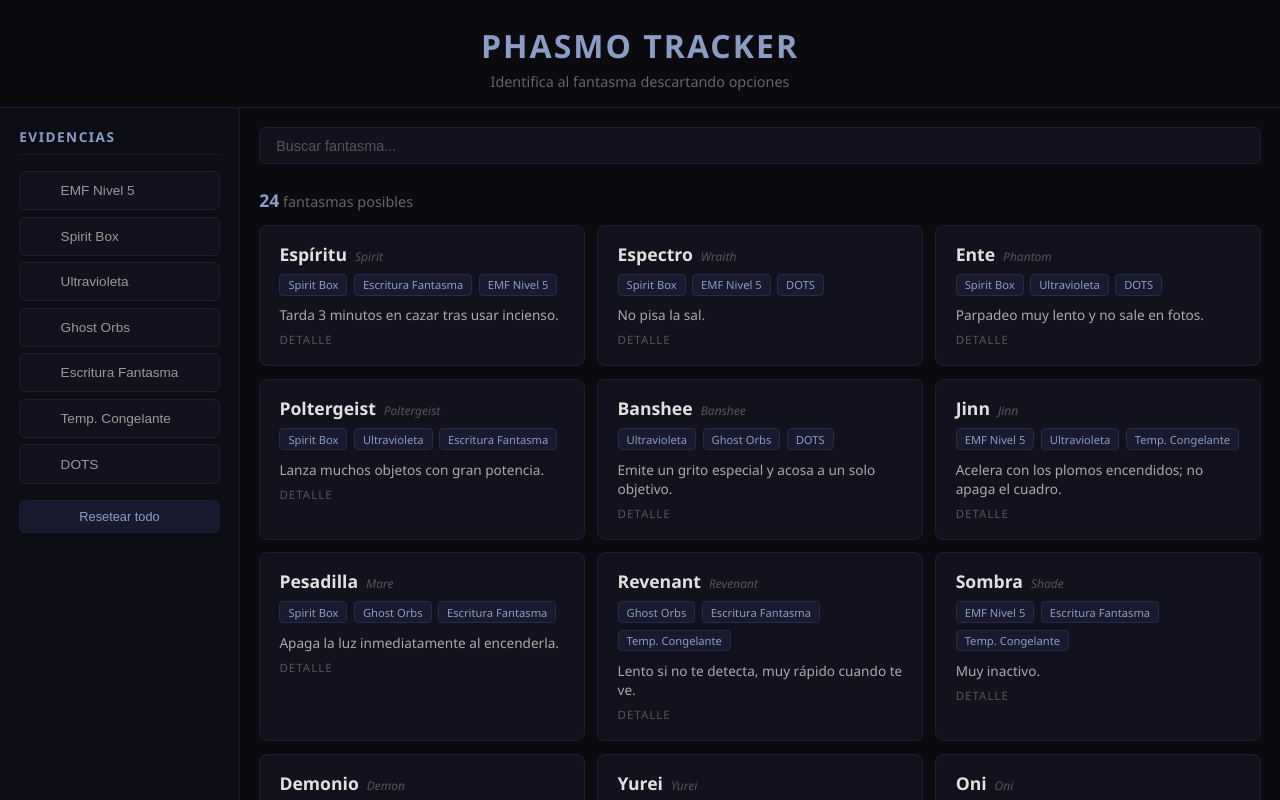
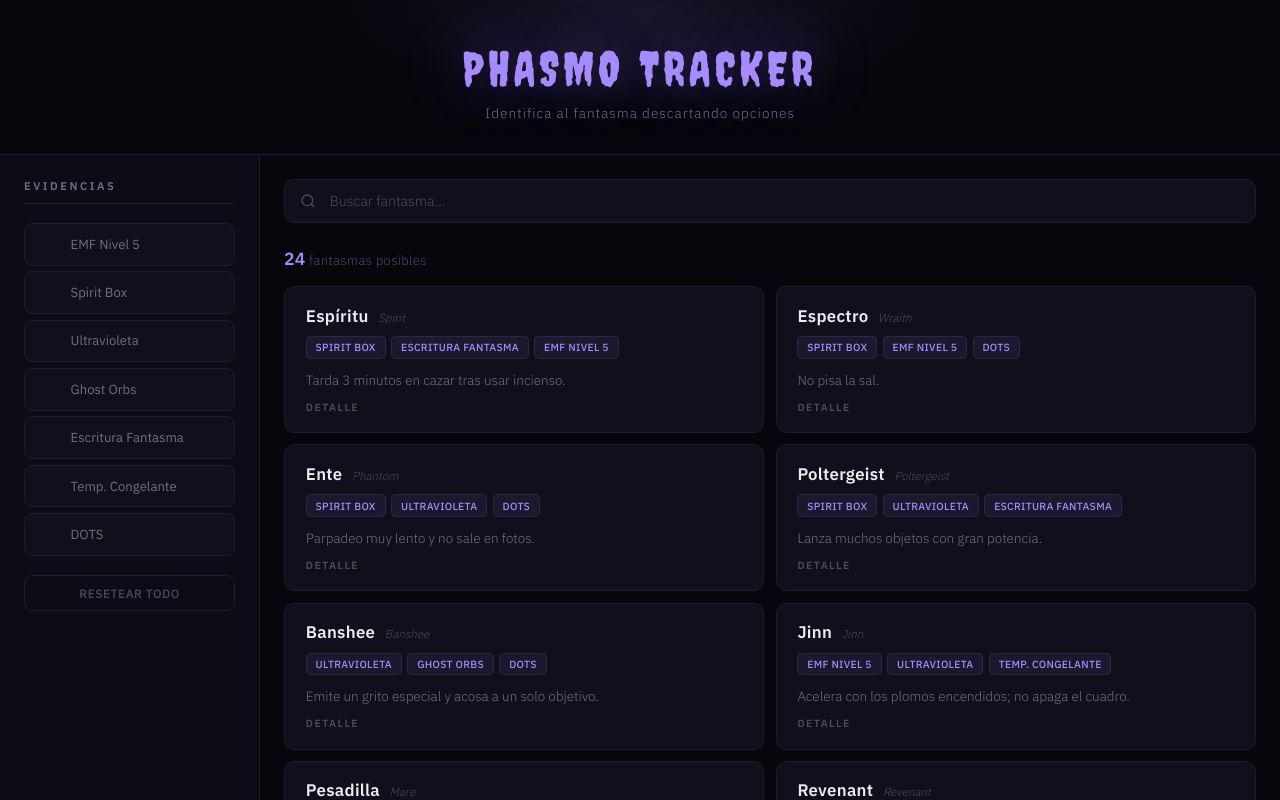
Before and after one commit to lvcas21/phasmo-tracker, a React (Vite) app: page / in a window 1280 px wide. Shown: the top 800 px of the page. Built offline with nearby package versions, Linux system fonts and the light colour scheme.

Commit message:
Mejorar estilos y estructura de componentes: se actualizaron estilos en App.css y se implementó un nuevo diseño en App.jsx y EvidencePanel.jsx, además de agregar variables CSS para una mejor gestión de estilos.

```diff
--- a/src/App.css
+++ b/src/App.css
@@ -1,104 +1,145 @@
 /* ===== LAYOUT ===== */
 .app {
   min-height: 100vh;
-  background: #0a0a0f;
-  color: #e0e0e0;
-  font-family: 'Segoe UI', system-ui, -apple-system, sans-serif;
+  background: var(--bg-deep);
 }
 
+/* ===== HEADER ===== */
 .app-header {
+  position: relative;
   text-align: center;
-  padding: 1.5rem 1rem 1rem;
-  border-bottom: 1px solid #1a1a2e;
+  padding: 2.5rem 1rem 2rem;
+  border-bottom: 1px solid var(--border);
+  overflow: hidden;
+}
+
+.header-glow {
+  position: absolute;
+  top: -60%;
+  left: 50%;
+  transform: translateX(-50%);
+  width: 600px;
+  height: 200px;
+  background: radial-gradient(ellipse, rgba(167, 139, 250, 0.12) 0%, transparent 70%);
+  pointer-events: none;
 }
 
 .app-header h1 {
   margin: 0;
-  font-size: 2rem;
-  color: #8b9dc3;
-  letter-spacing: 2px;
+  font-family: var(--font-display);
+  font-size: 3rem;
+  font-weight: 400;
+  color: var(--highlight);
+  letter-spacing: 4px;
   text-transform: uppercase;
+  text-shadow: 0 0 40px rgba(167, 139, 250, 0.3);
+  animation: headerPulse 4s ease-in-out infinite;
+}
+
+@keyframes headerPulse {
+  0%, 100% { text-shadow: 0 0 40px rgba(167, 139, 250, 0.3); }
+  50% { text-shadow: 0 0 60px rgba(167, 139, 250, 0.5), 0 0 100px rgba(167, 139, 250, 0.15); }
 }
 
 .app-header p {
-  margin: 0.3rem 0 0;
-  color: #666;
-  font-size: 0.9rem;
+  margin: 0.5rem 0 0;
+  color: var(--text-muted);
+  font-size: 0.85rem;
+  font-weight: 300;
+  letter-spacing: 1px;
 }
 
 .app-layout {
   display: flex;
   gap: 0;
-  min-height: calc(100vh - 100px);
+  min-height: calc(100vh - 130px);
 }
 
-/* ===== SIDEBAR (Evidencias) ===== */
+/* ===== SIDEBAR ===== */
 .sidebar {
-  width: 240px;
-  min-width: 240px;
-  background: #0d0d15;
-  border-right: 1px solid #1a1a2e;
-  padding: 1.2rem;
+  width: 260px;
+  min-width: 260px;
+  background: var(--bg-surface);
+  border-right: 1px solid var(--border);
+  padding: 1.5rem;
+  display: flex;
+  flex-direction: column;
 }
 
-.evidence-panel h2,
-.behavior-panel h2 {
-  font-size: 0.85rem;
+.evidence-panel h2 {
+  font-family: var(--font-body);
+  font-size: 0.7rem;
+  font-weight: 600;
   text-transform: uppercase;
-  letter-spacing: 1.5px;
-  color: #8b9dc3;
-  margin: 0 0 1rem;
-  padding-bottom: 0.5rem;
-  border-bottom: 1px solid #1a1a2e;
+  letter-spacing: 2.5px;
+  color: var(--text-muted);
+  margin: 0 0 1.2rem;
+  padding-bottom: 0.6rem;
+  border-bottom: 1px solid var(--border);
 }
 
 .evidence-list {
   display: flex;
   flex-direction: column;
-  gap: 0.4rem;
+  gap: 0.35rem;
 }
 
 .evidence-btn {
   display: flex;
   align-items: center;
-  gap: 0.6rem;
+  gap: 0.7rem;
   width: 100%;
-  padding: 0.6rem 0.8rem;
-  border: 1px solid #1e1e30;
-  border-radius: 6px;
-  background: #12121e;
-  color: #999;
+  padding: 0.65rem 0.9rem;
+  border: 1px solid var(--border);
+  border-radius: 8px;
+  background: var(--bg-card);
+  color: var(--text-muted);
   cursor: pointer;
-  font-size: 0.85rem;
-  transition: all 0.15s ease;
+  font-family: var(--font-body);
+  font-size: 0.82rem;
+  font-weight: 400;
+  transition: all 0.2s cubic-bezier(0.4, 0, 0.2, 1);
   text-align: left;
 }
 
 .evidence-btn:hover {
-  background: #1a1a2e;
-  color: #ccc;
+  background: var(--bg-elevated);
+  color: var(--text);
+  border-color: var(--border-hover);
+  transform: translateX(3px);
 }
 
 .evidence-btn.confirmed {
-  background: #0d2818;
-  border-color: #1a5c32;
-  color: #4ade80;
+  background: rgba(110, 231, 183, 0.08);
+  border-color: var(--accent-dim);
+  color: var(--accent);
+  box-shadow: inset 0 0 20px rgba(110, 231, 183, 0.04);
 }
 
 .evidence-btn.ruled-out {
-  background: #2a0d0d;
-  border-color: #5c1a1a;
-  color: #f87171;
+  background: rgba(248, 113, 113, 0.06);
+  border-color: var(--danger-dim);
+  color: var(--danger);
+  box-shadow: inset 0 0 20px rgba(248, 113, 113, 0.04);
 }
 
 .evidence-icon {
-  width: 18px;
-  height: 18px;
+  width: 20px;
+  height: 20px;
   display: flex;
   align-items: center;
   justify-content: center;
-  font-weight: bold;
-  font-size: 1rem;
+  font-weight: 600;
+  font-size: 0.9rem;
+  border-radius: 4px;
+}
+
+.confirmed .evidence-icon {
+  background: rgba(110, 231, 183, 0.15);
+}
+
+.ruled-out .evidence-icon {
+  background: rgba(248, 113, 113, 0.15);
 }
 
 .evidence-name {
@@ -107,220 +148,268 @@
 
 .reset-btn {
   width: 100%;
-  margin-top: 1rem;
-  padding: 0.5rem;
-  border: 1px solid #1e1e30;
-  border-radius: 6px;
-  background: #1a1a2e;
-  color: #8b9dc3;
+  margin-top: 1.2rem;
+  padding: 0.6rem;
+  border: 1px solid var(--border);
+  border-radius: 8px;
+  background: transparent;
+  color: var(--text-dim);
   cursor: pointer;
-  font-size: 0.8rem;
-  transition: all 0.15s ease;
+  font-family: var(--font-body);
+  font-size: 0.75rem;
+  font-weight: 500;
+  letter-spacing: 0.5px;
+  text-transform: uppercase;
+  transition: all 0.2s ease;
 }
 
 .reset-btn:hover {
-  background: #252540;
-  color: #aab8d3;
+  background: var(--bg-elevated);
+  color: var(--text-muted);
+  border-color: var(--border-hover);
+}
+
+.active-filters {
+  margin-top: 0.8rem;
+  padding: 0.5rem 0.9rem;
+  font-size: 0.72rem;
+  color: var(--highlight);
+  background: var(--highlight-dim);
+  border-radius: 6px;
+  text-align: center;
+  font-weight: 500;
+  letter-spacing: 0.5px;
 }
 
 /* ===== MAIN CONTENT ===== */
 .main-content {
   flex: 1;
-  padding: 1.2rem;
+  padding: 1.5rem;
   overflow-y: auto;
+}
+
+/* ===== SEARCH ===== */
+.search-wrapper {
+  position: relative;
+  margin-bottom: 1.5rem;
+}
+
+.search-icon {
+  position: absolute;
+  left: 1rem;
+  top: 50%;
+  transform: translateY(-50%);
+  width: 16px;
+  height: 16px;
+  color: var(--text-dim);
+  pointer-events: none;
 }
 
 .search-input {
   width: 100%;
-  padding: 0.6rem 1rem;
-  margin-bottom: 1rem;
-  border: 1px solid #1e1e30;
-  border-radius: 6px;
-  background: #12121e;
-  color: #e0e0e0;
-  font-size: 0.9rem;
+  padding: 0.75rem 1rem 0.75rem 2.8rem;
+  border: 1px solid var(--border);
+  border-radius: 10px;
+  background: var(--bg-card);
+  color: var(--text);
+  font-family: var(--font-body);
+  font-size: 0.88rem;
+  font-weight: 300;
   outline: none;
-  transition: border-color 0.15s;
+  transition: all 0.25s ease;
 }
 
 .search-input::placeholder {
-  color: #555;
+  color: var(--text-dim);
+  font-weight: 300;
 }
 
 .search-input:focus {
-  border-color: #8b9dc3;
-}
-
-/* ===== BEHAVIOR PANEL ===== */
-.behavior-panel {
-  margin-bottom: 1.5rem;
-  background: #0d0d15;
-  border: 1px solid #1a1a2e;
-  border-radius: 8px;
-  padding: 1rem 1.2rem;
-}
-
-.behavior-list {
-  display: grid;
-  grid-template-columns: repeat(auto-fill, minmax(280px, 1fr));
-  gap: 0.3rem 1.5rem;
-}
-
-.behavior-item {
-  display: flex;
-  align-items: center;
-  gap: 0.5rem;
-  padding: 0.3rem 0;
-  font-size: 0.82rem;
-  color: #999;
-  cursor: pointer;
-  transition: color 0.15s;
-}
-
-.behavior-item:hover {
-  color: #ccc;
-}
-
-.behavior-item input[type='checkbox'] {
-  accent-color: #8b9dc3;
-  width: 14px;
-  height: 14px;
-  cursor: pointer;
-}
-
-.behavior-item:has(input:checked) {
-  color: #c0cfea;
+  border-color: var(--highlight);
+  box-shadow: 0 0 0 3px rgba(167, 139, 250, 0.08);
 }
 
 /* ===== GHOST GRID ===== */
 .ghost-grid-wrapper {
-  margin-top: 0.5rem;
+  margin-top: 0;
 }
 
 .ghost-count {
-  font-size: 0.9rem;
-  color: #666;
-  margin-bottom: 0.8rem;
+  font-size: 0.82rem;
+  color: var(--text-dim);
+  margin-bottom: 1rem;
+  font-weight: 300;
+  letter-spacing: 0.3px;
 }
 
 .ghost-count strong {
-  color: #8b9dc3;
+  color: var(--highlight);
   font-size: 1.1rem;
+  font-weight: 600;
 }
 
 .ghost-grid {
   display: grid;
-  grid-template-columns: repeat(auto-fill, minmax(300px, 1fr));
-  gap: 0.8rem;
+  grid-template-columns: repeat(auto-fill, minmax(320px, 1fr));
+  gap: 0.7rem;
 }
 
 /* ===== GHOST CARD ===== */
 .ghost-card {
-  background: #12121e;
-  border: 1px solid #1e1e30;
-  border-radius: 8px;
-  padding: 1rem 1.2rem;
+  background: var(--bg-card);
+  border: 1px solid var(--border);
+  border-radius: 10px;
+  padding: 1.1rem 1.3rem;
   cursor: pointer;
-  transition: all 0.2s ease;
+  transition: all 0.25s cubic-bezier(0.4, 0, 0.2, 1);
+  position: relative;
+  overflow: hidden;
+  animation: cardFadeIn 0.3s ease-out both;
+}
+
+@keyframes cardFadeIn {
+  from {
+    opacity: 0;
+    transform: translateY(8px);
+  }
+  to {
+    opacity: 1;
+    transform: translateY(0);
+  }
+}
+
+.ghost-card::before {
+  content: '';
+  position: absolute;
+  top: 0;
+  left: 0;
+  right: 0;
+  height: 2px;
+  background: linear-gradient(90deg, transparent, var(--highlight), transparent);
+  opacity: 0;
+  transition: opacity 0.3s ease;
 }
 
 .ghost-card:hover {
-  border-color: #3a3a5c;
-  background: #16162a;
+  border-color: var(--border-hover);
+  background: var(--bg-elevated);
+  transform: translateY(-2px);
+  box-shadow: 0 8px 32px rgba(0, 0, 0, 0.3);
+}
+
+.ghost-card:hover::before {
+  opacity: 1;
 }
 
 .ghost-card.eliminated {
-  opacity: 0.25;
+  opacity: 0.15;
   filter: grayscale(1);
   order: 1;
+  transform: scale(0.98);
+}
+
+.ghost-card.eliminated:hover {
+  transform: scale(0.98);
+  box-shadow: none;
 }
 
 .ghost-card-header {
   display: flex;
   align-items: baseline;
-  gap: 0.5rem;
-  margin-bottom: 0.5rem;
+  gap: 0.6rem;
+  margin-bottom: 0.6rem;
 }
 
 .ghost-card-header h3 {
   margin: 0;
-  font-size: 1.1rem;
-  color: #e0e0e0;
+  font-family: var(--font-body);
+  font-size: 1.05rem;
+  font-weight: 600;
+  color: #ebebf0;
+  letter-spacing: 0.3px;
 }
 
 .ghost-name-en {
-  font-size: 0.75rem;
-  color: #555;
+  font-size: 0.72rem;
+  color: var(--text-dim);
   font-style: italic;
+  font-weight: 300;
 }
 
 .ghost-evidences {
   display: flex;
-  gap: 0.4rem;
+  gap: 0.35rem;
   flex-wrap: wrap;
-  margin-bottom: 0.6rem;
+  margin-bottom: 0.7rem;
 }
 
 .evidence-tag {
-  font-size: 0.7rem;
-  padding: 0.15rem 0.5rem;
-  background: #1a1a2e;
-  border: 1px solid #2a2a45;
-  border-radius: 4px;
-  color: #8b9dc3;
+  font-size: 0.65rem;
+  font-weight: 500;
+  padding: 0.2rem 0.55rem;
+  background: var(--highlight-dim);
+  border: 1px solid rgba(167, 139, 250, 0.12);
+  border-radius: 5px;
+  color: var(--highlight);
+  letter-spacing: 0.3px;
+  text-transform: uppercase;
 }
 
 .ghost-summary {
   margin: 0;
-  font-size: 0.85rem;
-  color: #aaa;
-  line-height: 1.4;
+  font-size: 0.84rem;
+  color: var(--text-muted);
+  line-height: 1.5;
+  font-weight: 300;
 }
 
 .ghost-detail {
-  margin-top: 0.8rem;
-  padding-top: 0.8rem;
-  border-top: 1px solid #1e1e30;
+  margin-top: 0.9rem;
+  padding-top: 0.9rem;
+  border-top: 1px solid var(--border);
+  animation: detailSlide 0.2s ease-out;
+}
+
+@keyframes detailSlide {
+  from {
+    opacity: 0;
+    max-height: 0;
+  }
+  to {
+    opacity: 1;
+    max-height: 500px;
+  }
 }
 
 .ghost-detail p {
   margin: 0;
-  font-size: 0.82rem;
-  color: #888;
-  line-height: 1.5;
-}
-
-.ghost-behaviors {
-  margin-top: 0.6rem;
-}
-
-.ghost-behaviors strong {
-  font-size: 0.78rem;
-  color: #8b9dc3;
-}
-
-.ghost-behaviors ul {
-  margin: 0.3rem 0 0;
-  padding-left: 1.2rem;
-}
-
-.ghost-behaviors li {
-  font-size: 0.78rem;
-  color: #7a7a9a;
-  margin-bottom: 0.15rem;
+  font-size: 0.8rem;
+  color: var(--text-muted);
+  line-height: 1.65;
+  font-weight: 300;
 }
 
 .expand-hint {
   display: inline-block;
-  margin-top: 0.5rem;
-  font-size: 0.72rem;
-  color: #555;
+  margin-top: 0.6rem;
+  font-size: 0.65rem;
+  font-weight: 600;
+  color: var(--text-dim);
   text-transform: uppercase;
-  letter-spacing: 1px;
+  letter-spacing: 1.5px;
+  transition: color 0.2s ease;
+}
+
+.ghost-card:hover .expand-hint {
+  color: var(--highlight);
 }
 
 /* ===== RESPONSIVE ===== */
 @media (max-width: 768px) {
+  .app-header h1 {
+    font-size: 2rem;
+  }
+
   .app-layout {
     flex-direction: column;
   }
@@ -329,7 +418,8 @@
     width: 100%;
     min-width: unset;
     border-right: none;
-    border-bottom: 1px solid #1a1a2e;
+    border-bottom: 1px solid var(--border);
+    padding: 1rem;
   }
 
   .evidence-list {
@@ -339,10 +429,18 @@
 
   .evidence-btn {
     flex: 1;
-    min-width: 120px;
+    min-width: 130px;
+  }
+
+  .evidence-btn:hover {
+    transform: none;
   }
 
   .ghost-grid {
     grid-template-columns: 1fr;
   }
+
+  .main-content {
+    padding: 1rem;
+  }
 }
--- a/src/App.jsx
+++ b/src/App.jsx
@@ -44,9 +44,12 @@ export default function App() {
     return eliminated;
   }, [evidenceFilters]);
 
+  const activeCount = Object.keys(evidenceFilters).length;
+
   return (
     <div className="app">
       <header className="app-header">
+        <div className="header-glow" />
         <h1>Phasmo Tracker</h1>
         <p>Identifica al fantasma descartando opciones</p>
       </header>
@@ -58,9 +61,19 @@ export default function App() {
             onToggleEvidence={handleToggleEvidence}
             onReset={handleReset}
           />
+          {activeCount > 0 && (
+            <div className="active-filters">
+              {activeCount} filtro{activeCount !== 1 ? 's' : ''} activo{activeCount !== 1 ? 's' : ''}
+            </div>
+          )}
         </aside>
 
         <main className="main-content">
+          <div className="search-wrapper">
+            <svg className="search-icon" viewBox="0 0 24 24" fill="none" stroke="currentColor" strokeWidth="2">
+              <circle cx="11" cy="11" r="8" />
+              <path d="m21 21-4.35-4.35" />
+            </svg>
             <input
               type="text"
               className="search-input"
@@ -68,6 +81,7 @@ export default function App() {
               value={search}
               onChange={(e) => setSearch(e.target.value)}
             />
+          </div>
           <GhostGrid ghosts={ghosts} eliminatedIds={eliminatedIds} search={search} />
         </main>
       </div>
--- a/src/components/EvidencePanel.jsx
+++ b/src/components/EvidencePanel.jsx
@@ -23,7 +23,7 @@ export default function EvidencePanel({ evidenceFilters, onToggleEvidence, onRes
                 const idx = STATES.indexOf(state);
                 const next = STATES[(idx + 1) % STATES.length];
                 onToggleEvidence(ev.id, next);
-              }}
+              }}ø
               title={
                 state === 'neutral'
                   ? 'Click: confirmar'
--- a/src/index.css
+++ b/src/index.css
@@ -1,34 +1,77 @@
+@import url('https://fonts.googleapis.com/css2?family=Creepster&family=IBM+Plex+Sans:wght@300;400;500;600&display=swap');
+
 *,
 *::before,
 *::after {
   box-sizing: border-box;
 }
 
+:root {
+  --bg-deep: #06060c;
+  --bg-surface: #0c0c16;
+  --bg-card: #10101c;
+  --bg-elevated: #161626;
+  --border: #1c1c32;
+  --border-hover: #2e2e50;
+  --text: #c8c8d8;
+  --text-muted: #6e6e88;
+  --text-dim: #4a4a62;
+  --accent: #6ee7b7;
+  --accent-dim: #2d6b54;
+  --danger: #f87171;
+  --danger-dim: #5c1a1a;
+  --highlight: #a78bfa;
+  --highlight-dim: rgba(167, 139, 250, 0.08);
+  --font-display: 'Creepster', cursive;
+  --font-body: 'IBM Plex Sans', sans-serif;
+}
+
 body {
   margin: 0;
   padding: 0;
-  background: #0a0a0f;
+  background: var(--bg-deep);
+  font-family: var(--font-body);
+  color: var(--text);
+  -webkit-font-smoothing: antialiased;
+}
+
+body::before {
+  content: '';
+  position: fixed;
+  inset: 0;
+  background:
+    radial-gradient(ellipse at 20% 0%, rgba(167, 139, 250, 0.04) 0%, transparent 60%),
+    radial-gradient(ellipse at 80% 100%, rgba(110, 231, 183, 0.03) 0%, transparent 60%);
+  pointer-events: none;
+  z-index: 0;
 }
 
 #root {
   width: 100%;
   max-width: 100%;
   margin: 0;
+  position: relative;
+  z-index: 1;
 }
 
 ::-webkit-scrollbar {
-  width: 6px;
+  width: 5px;
 }
 
 ::-webkit-scrollbar-track {
-  background: #0a0a0f;
+  background: var(--bg-deep);
 }
 
 ::-webkit-scrollbar-thumb {
-  background: #1e1e30;
+  background: var(--border);
   border-radius: 3px;
 }
 
 ::-webkit-scrollbar-thumb:hover {
-  background: #2a2a45;
+  background: var(--border-hover);
 }
+
+::selection {
+  background: rgba(167, 139, 250, 0.3);
+  color: #fff;
+}
```
Lines whose indentation alone changed are shown as unchanged.
